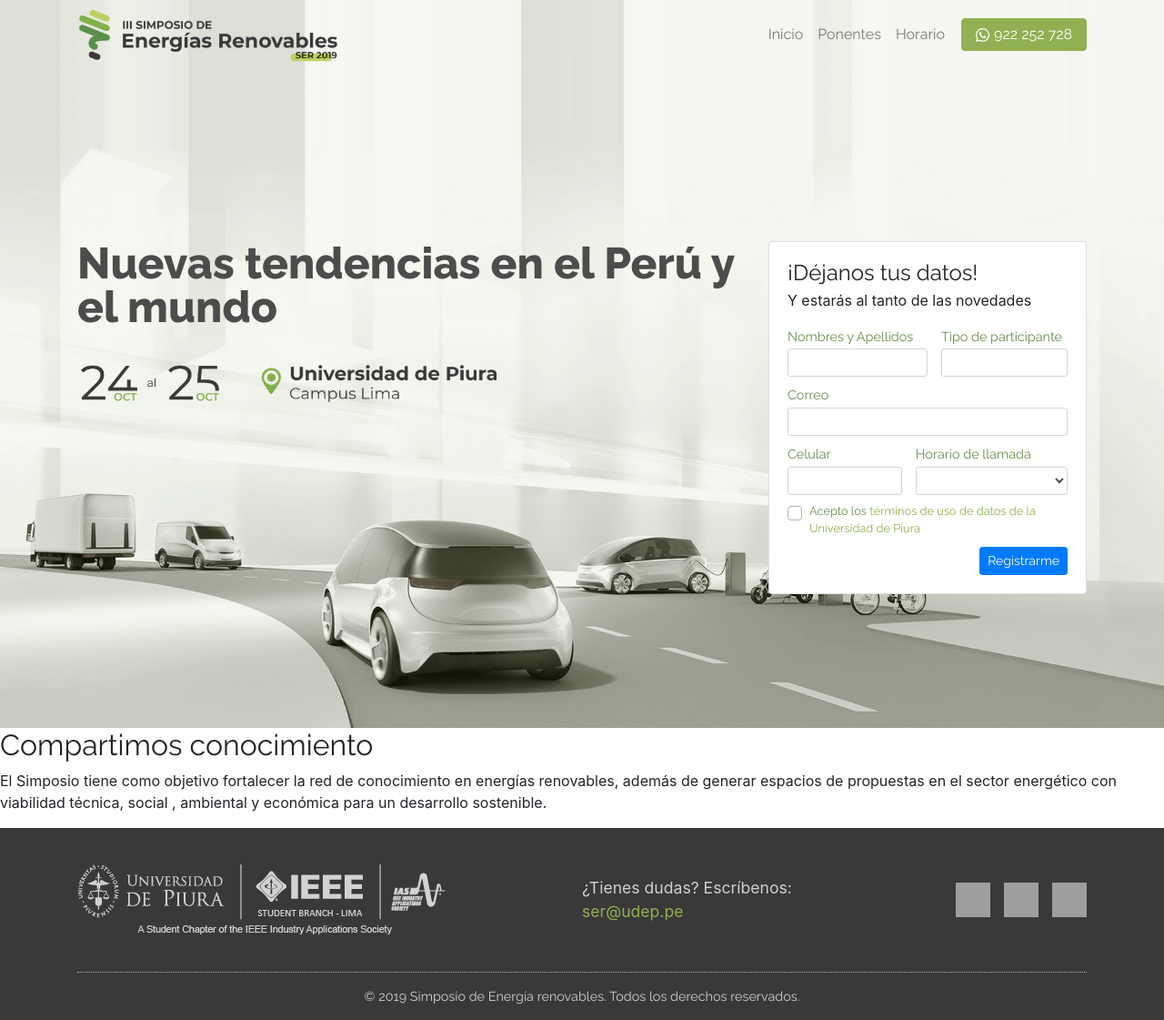
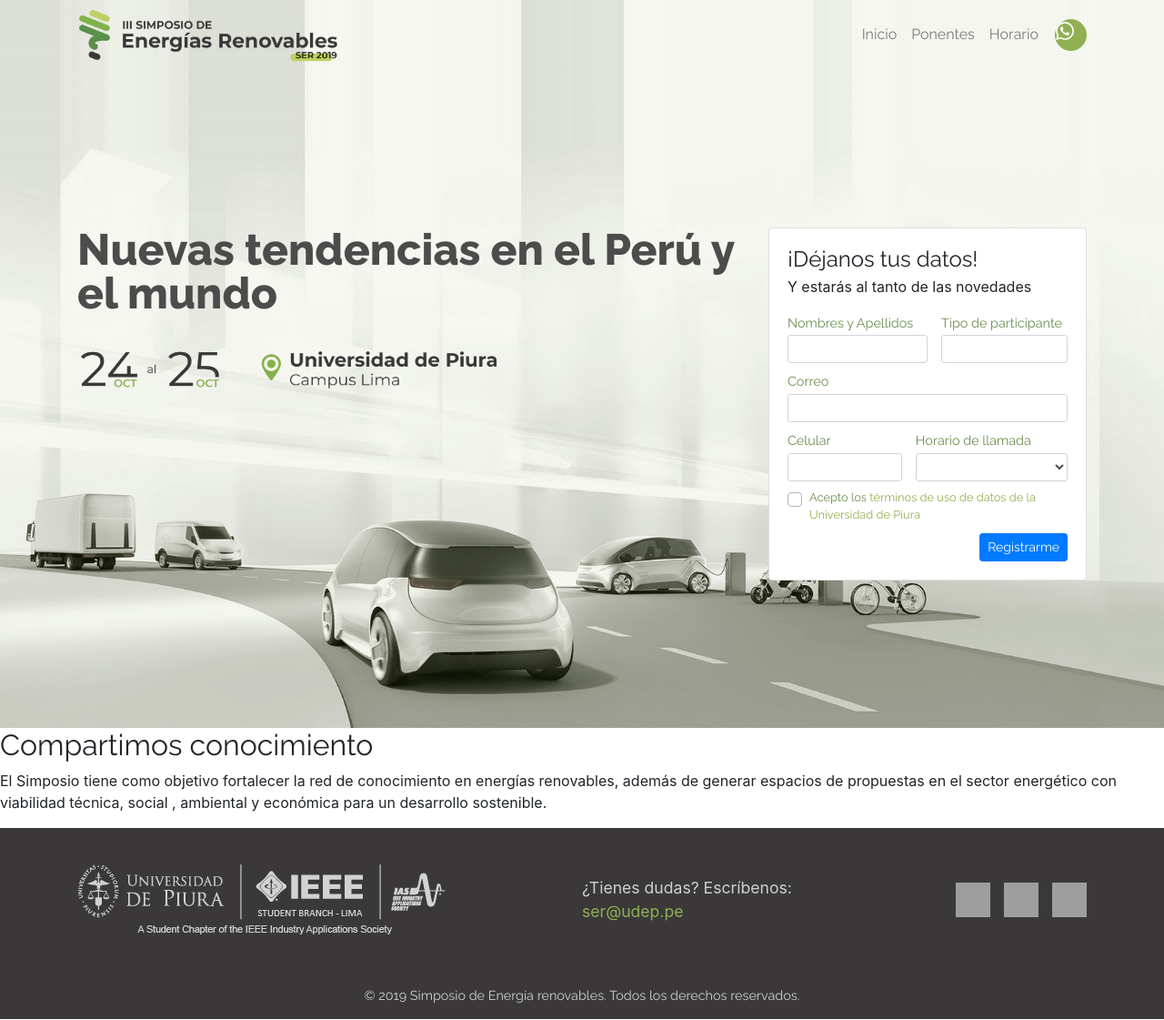
Before and after one commit to hansfelix/nuxt-static, a Nuxt app: page /pre-venta in a window 1280 px wide. Shown: the whole page at 91% size. Built offline with nearby package versions, Linux system fonts and the light colour scheme; grey boxes are pictures that could not be loaded.

Commit message:
cambios en el footer BEM

```diff
--- a/assets/css/main.scss
+++ b/assets/css/main.scss
@@ -1,15 +1,16 @@
 // Variables Responsive
 // --------------------
-$breakpoint-xs: 599px;
+$breakpoint-xs: 0px;
 $breakpoint-sm: 576px;
-$breakpoint-md: 900px;
-$breakpoint-lg: 1200px;
-$breakpoint-xl: 1800px;
+$breakpoint-md: 768px;
+$breakpoint-lg: 992px;
+$breakpoint-xl: 1200px;
+$breakpoint-xxl: 1800px;
 
 
 @mixin media($media) {
   @if $media == xs {
-    @media (max-width: $breakpoint-sm) { @content; }
+    @media (min-width: $breakpoint-sm) { @content; }
   }
   @else if $media == sm {
     @media (min-width: $breakpoint-sm) { @content; }
@@ -22,6 +23,9 @@ $breakpoint-xl: 1800px;
   }
   @else if $media == xl {
     @media (min-width: $breakpoint-xl) { @content; }
+  }
+  @else if $media == xxl {
+    @media (min-width: $breakpoint-xxl) { @content; }
   }
 }
 
--- a/components/Footer.vue
+++ b/components/Footer.vue
@@ -1,15 +1,10 @@
 <template>
   <footer class="footer">
     <div class="footer__container container">
-      <div class="footer__sub-container">
-        <div class="footer__sub-container-izquierda">
-          <img
-            src="/logo-ias-blanco.png"
-            alt
-            style="max-width: 100%;"
-          />
+      <div class="footer__left">
+        <img src="/logo-ias-blanco.png" alt style="max-width: 100%;" />
       </div>
-        <div class="footer__sub-container-derecha">
+      <div class="footer__right">
         <p>
           ¿Tienes dudas? Escríbenos:
           <br />
@@ -42,10 +37,9 @@
           />
         </div>
       </div>
+      <div class="footer__copyright">
+        <span>© 2019 Simposio de Energía renovables. Todos los derechos reservados.</span>
       </div>
-      <div
-        class="footer__copyright text-center"
-      >© 2019 Simposio de Energía renovables. Todos los derechos reservados.</div>
     </div>
   </footer>
 </template>
@@ -55,64 +49,74 @@
   background-color: #3a3839;
   color: #d0d0d0;
 
-  .footer__container {
+  &__container {
     display: flex;
+    flex: 1 0 100%;
+    flex-direction: column;
     flex-wrap: wrap;
 
-    .footer__sub-container {
-      display: flex;
-      flex: 1 0 100%;
-      @include media(xs) {
-        flex-direction: column-reverse;
+    @include media(md) {
+      flex-direction: row;
     }
   }
 
-    .footer__sub-container-izquierda {
-      flex: 1 0 50%;
-      padding: 40px 0;
-      @include media(xs) {
+  &__left {
     border-top: 1px dotted #b3b3b3;
     flex: 0;
+    padding: 40px 0;
+
+    @include media(md) {
+      border-top: 0;
+      flex: 1 0 50%;
     }
   }
-    .footer__sub-container-derecha {
-      flex: 1 0 50%;
+
+  &__right {
+    flex-direction: column;
+    flex: 0;
     display: flex;
     justify-content: space-between;
     align-items: center;
-      @include media(xs) {
-        flex-direction: column;
-        flex: 0;
+    order: -1;
+
+    @include media(md) {
+      flex-direction: row;
+      flex: 1 0 50%;
+      order: 0;
     }
 
     p {
-        margin: 35px 0;
-        font-size: 1.1rem;
-        @include media(xs) {
       text-align: center;
       font-size: 1.2rem;
-        }
-      }
-      .footer__redes-sociales {
-        img:nth-child(1) {
-          margin-left: 0px;
-        }
-        img {
-          margin-left: 15px;
-        }
-        @include media(xs) {
-          margin-bottom: 30px;
-        }
+      margin: 35px 0;
+
+      @include media(md) {
+        text-align: left;
+        font-size: 1.1rem;
       }
     }
   }
 
-  .footer__copyright {
+  &__redes-sociales {
+    margin-bottom: 30px;
+
+    img:not(:nth-child(1)) {
+      margin-left: 15px;
+    }
+
+    @include media(md) {
+      margin-bottom: 0px;
+    }
+  }
+
+  &__copyright {
+    flex: 1 0 100%;
+    padding: 15px 5px;
     border-top: 1px dotted #b3b3b3;
-    padding: 15px 5px;
+    text-align: center;
     font-size: 0.9rem;
-    flex: 1 0 100%;
-    @include media(xs) {
+
+    @include media(md) {
       border-top: 0;
     }
   }
--- a/components/Navbar.vue
+++ b/components/Navbar.vue
@@ -16,24 +16,20 @@
         </div>
       </div>
 
-
-        <div class="order-2 order-lg-1 navbar-collapse flex-grow-1 text-center" :class="{'collapse': hideNavbar}">
+      <div class="navbar-collapse flex-grow-1 text-center" :class="{'collapse': hideNavbar}">
         <span class="navbar-nav ml-auto flex-nowrap">
           <nuxt-link class="nav-item nav-link" to="/" exact>
             Inicio
             <span class="sr-only">(current)</span>
           </nuxt-link>
-            <nuxt-link class="nav-item nav-link" to="/ponentes" exact>
-              Ponentes
-            </nuxt-link>
-            <nuxt-link class="nav-item nav-link" to="/fff">
-              Horario
-            </nuxt-link>
+          <nuxt-link class="nav-item nav-link" to="/ponentes" exact>Ponentes</nuxt-link>
+          <nuxt-link class="nav-item nav-link" to="/fff">Horario</nuxt-link>
         </span>
       </div>
 
       <a
-          class="button-ws order-1 order-lg-2"
+        class="button-ws"
+        target="_blank"
         href="https://wa.me/51922252728?text=Me%20gustaría%20saber%20sobre%20el%20simposio"
       >
         <svg
@@ -49,8 +45,6 @@
         </svg>
         <span class="number">922 252 728</span>
       </a>
-
-
     </div>
   </nav>
 </template>
@@ -84,9 +78,9 @@
 }
 
 .bg-navbar {
-  background-color: #f8f9fa!important;
+  background-color: #f8f9fa !important;
   @include media(lg) {
-      background-color: transparent!important;
+    background-color: transparent !important;
   }
 }
 
@@ -116,8 +110,9 @@
 
 .button-ws {
   border: 1px solid var(--main-color-2);
-  padding: 5px 15px;
-  border-radius: 4px;
+  height: 35px;
+  width: 35px;
+  border-radius: 50%;
   background-color: var(--main-color-2);
   color: white;
   fill: white;
--- a/layouts/landing.vue
+++ b/layouts/landing.vue
@@ -21,7 +21,7 @@ export default {
   components: {Footer},
 
   created(){
-      //   window.fbAsyncInit = function() {
+      //   $window.fbAsyncInit = function() {
       //     FB.init({
       //       xfbml            : true,
       //       version          : 'v4.0'
```
Lines whose indentation alone changed are shown as unchanged.
